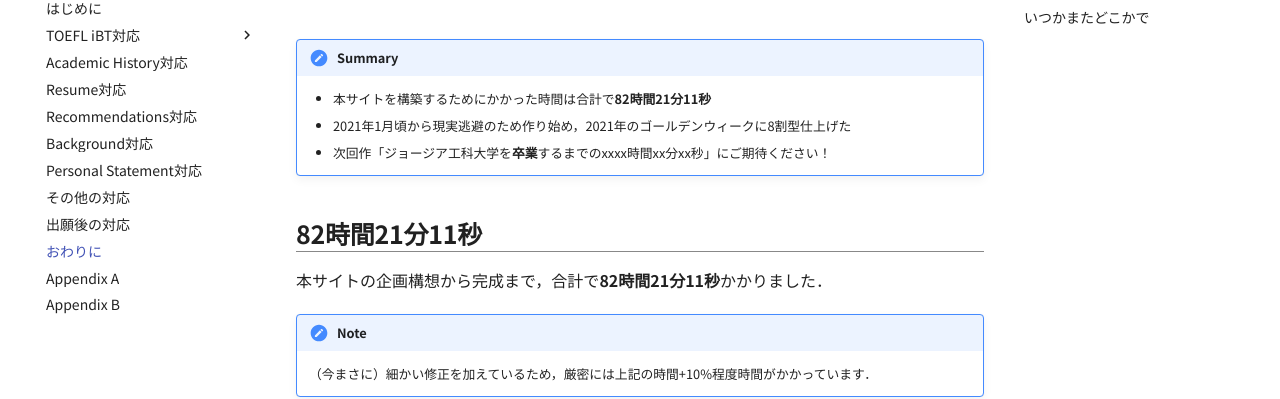
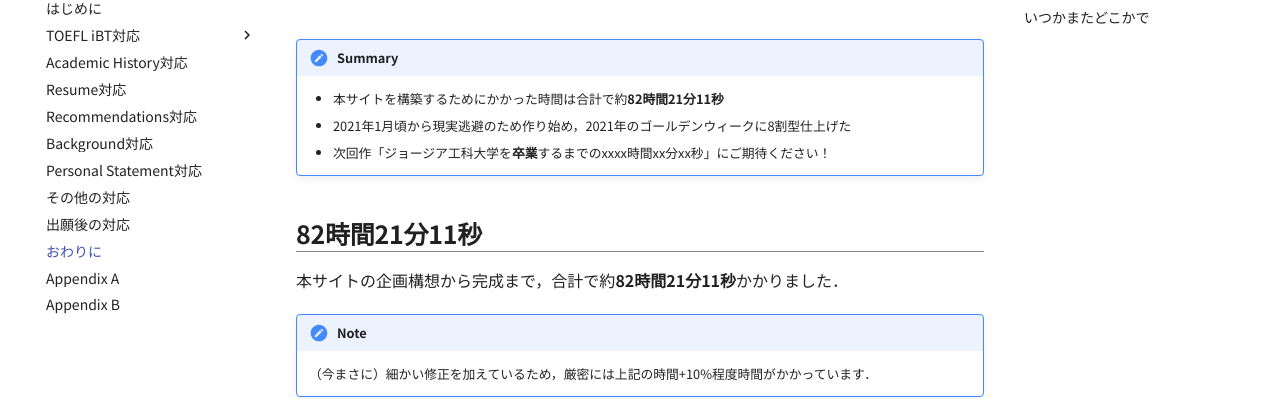
Before and after one commit to kakeami/road-to-gatech, an MkDocs documentation site: the page built from docs/epi.md, in a window 1280 px wide and 900 px high. Shown: the part 148-547 px from the top of the window. Built offline with MkDocs 1.6.1 and Material for MkDocs 9.7.7, drawn with Linux system fonts in a browser that asks for light colours; nearby versions of some CDN libraries; some web fonts are replaced; old or Windows-style settings are respelled for this version of MkDocs.

Commit message:
おわりに：作業時間に「約」を追加

```diff
--- a/docs/epi.md
+++ b/docs/epi.md
@@ -1,13 +1,13 @@
 # おわりに
 
 !!! Summary
-    - 本サイトを構築するためにかかった時間は合計で**82時間21分11秒**
+    - 本サイトを構築するためにかかった時間は合計で約**82時間21分11秒**
     - 2021年1月頃から現実逃避のため作り始め，2021年のゴールデンウィークに8割型仕上げた
     - 次回作「ジョージア工科大学を**卒業**するまでのxxxx時間xx分xx秒」にご期待ください！
 
 ## 82時間21分11秒
 
-本サイトの企画構想から完成まで，合計で**82時間21分11秒**かかりました．
+本サイトの企画構想から完成まで，合計で約**82時間21分11秒**かかりました．
 
 !!! Note
     （今まさに）細かい修正を加えているため，厳密には上記の時間+10%程度時間がかかっています．
```
Also changed, not shown: site/epi/index.html, 1 other file.
